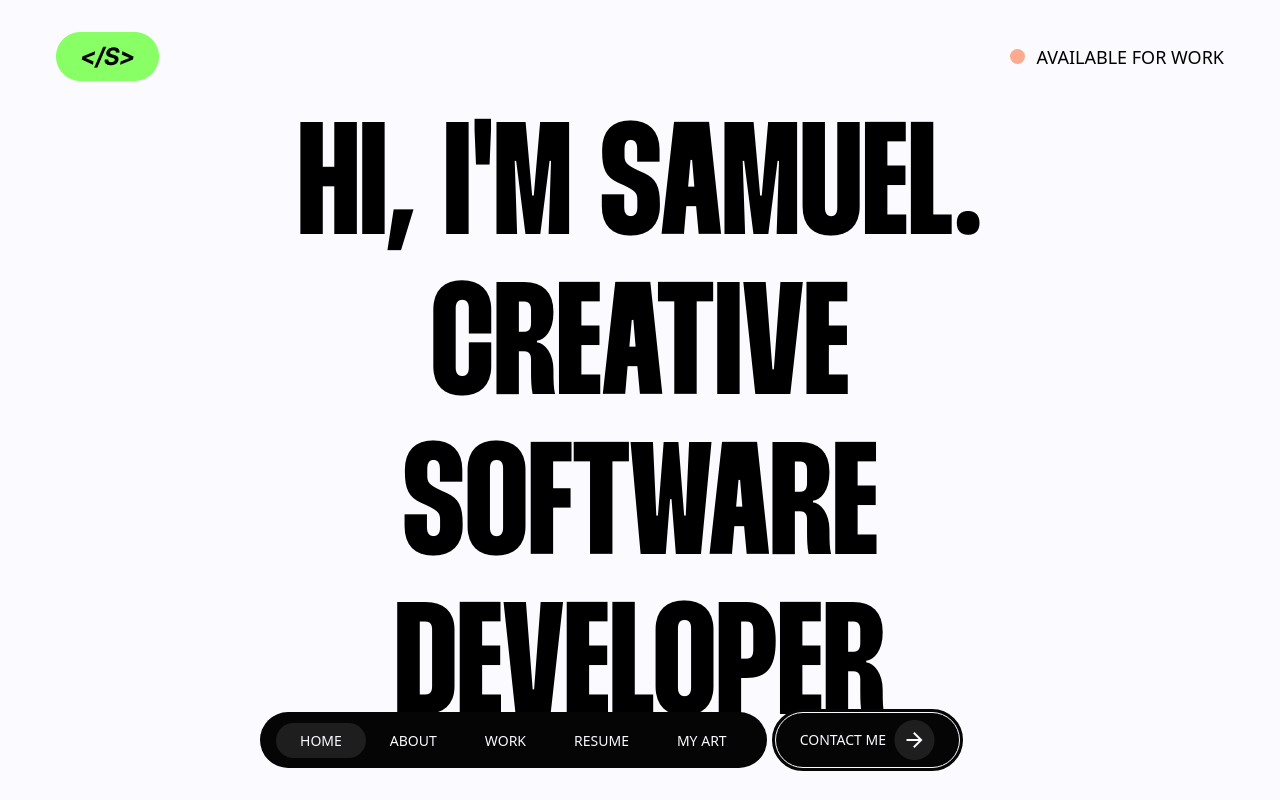
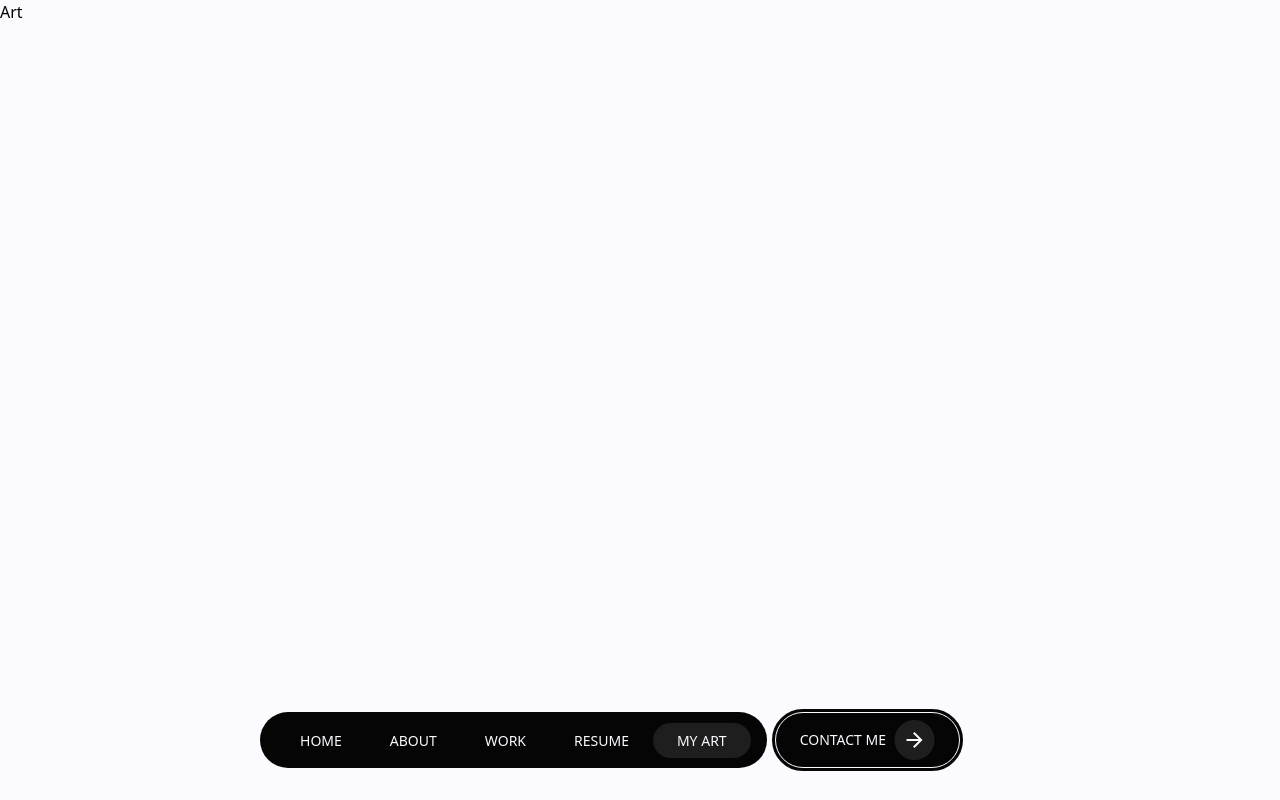
Before and after one commit to artoftadashi/portfolio-react, a React (Vite) app: page /art in a window 1280 px wide. Shown: the top 800 px of the page. Built offline with nearby package versions, Linux system fonts and the light colour scheme.

Commit message:
added routing

```diff
--- a/package.json
+++ b/package.json
@@ -18,7 +18,8 @@
     "@mui/base": "^5.0.0-beta.58",
     "framer-motion": "^11.11.1",
     "react": "^18.3.1",
-    "react-dom": "^18.3.1"
+    "react-dom": "^18.3.1",
+    "react-router-dom": "^6.26.2"
   },
   "devDependencies": {
     "@eslint/js": "^9.11.1",
--- a/src/App.jsx
+++ b/src/App.jsx
@@ -1,35 +1,22 @@
-import { useState } from "react";
-import About from "./components/About";
-import Header from "./components/Header";
-import Navbar from "./components/Navbar";
-import Marquee from "./components/Marquee";
-import RecentWork from "./components/RecentWork";
-import Experience from "./components/Experience";
-import Contact from "./components/Contact";
+import { BrowserRouter, Routes, Route } from "react-router-dom";
+import Home from "./pages/Home";
+import Art from "./pages/Art";
+import AboutPage from "./pages/AboutPage";
+import NoPage from "./pages/NoPage";
 
 function App() {
-  const [selectedLink, setSelectedLink] = useState("home");
-  function handleSelect(link) {
-    setSelectedLink(link);
-  }
-
   return (
-    <>
-      <Header />
-      <div className="w-[70vw] flex items-center mb-16 mx-auto">
-        <h1 className="text-[10rem] font-bold uppercase  text-center font-[Thunder] leading-[10rem]">
-          Hi, i'm samuel. Creative Software Developer
-        </h1>
-      </div>
-      <About />
-      <Marquee />
-      <RecentWork />
-      <Marquee />
-      <Experience />
-      <Contact />
-
-      <Navbar selectedLink={selectedLink} onSelect={handleSelect} />
-    </>
+    <div>
+      <BrowserRouter>
+        <Routes>
+          <Route index element={<Home />} />
+          <Route path="/home" element={<Home />} />
+          <Route path="/about" element={<AboutPage />} />
+          <Route path="/art" element={<Art />} />
+          <Route path="*" element={<NoPage />} />
+        </Routes>
+      </BrowserRouter>
+    </div>
   );
 }
 
--- a/src/components/Navbar.jsx
+++ b/src/components/Navbar.jsx
@@ -11,11 +11,13 @@ export default function Navbar({ selectedLink, onSelect }) {
           title="home"
           onSelect={() => onSelect("home")}
           isSelected={selectedLink === "home"}
+          link="/home"
         />
         <NavbarLink
           title="about"
           onSelect={() => onSelect("about")}
           isSelected={selectedLink === "about"}
+          link="/about"
         />
         <NavbarLink
           title="work"
@@ -31,6 +33,7 @@ export default function Navbar({ selectedLink, onSelect }) {
           title="my art"
           onSelect={() => onSelect("my art")}
           isSelected={selectedLink === "my art"}
+          link="/art"
         />
       </ol>
       <button className="flex items-center gap-2 text-[#FAFAFF] text-sm bg-[#050505] px-6 py-1 rounded-full double-border">
--- /dev/null
+++ b/src/pages/AboutPage.jsx
@@ -0,0 +1,15 @@
+import Navbar from "../components/Navbar";
+import { useState } from "react";
+
+export default function AboutPage() {
+  const [selectedLink, setSelectedLink] = useState("about");
+  function handleSelect(link) {
+    setSelectedLink(link);
+  }
+  return (
+    <>
+      <h3>About</h3>
+      <Navbar selectedLink={selectedLink} onSelect={handleSelect} />
+    </>
+  );
+}
--- /dev/null
+++ b/src/pages/Art.jsx
@@ -0,0 +1,15 @@
+import Navbar from "../components/Navbar";
+import { useState } from "react";
+
+export default function Art() {
+  const [selectedLink, setSelectedLink] = useState("my art");
+  function handleSelect(link) {
+    setSelectedLink(link);
+  }
+  return (
+    <>
+      <h3>Art</h3>
+      <Navbar selectedLink={selectedLink} onSelect={handleSelect} />
+    </>
+  );
+}
--- /dev/null
+++ b/src/pages/Home.jsx
@@ -0,0 +1,34 @@
+import { useState } from "react";
+import About from "../components/About";
+import Header from "../components/Header";
+import Navbar from "../components/Navbar";
+import Marquee from "../components/Marquee";
+import RecentWork from "../components/RecentWork";
+import Experience from "../components/Experience";
+import Contact from "../components/Contact";
+
+export default function Home() {
+  const [selectedLink, setSelectedLink] = useState("home");
+  function handleSelect(link) {
+    setSelectedLink(link);
+  }
+
+  return (
+    <>
+      <Header />
+      <div className="w-[70vw] flex items-center mb-16 mx-auto">
+        <h1 className="text-[10rem] font-bold uppercase  text-center font-[Thunder] leading-[10rem]">
+          Hi, i'm samuel. Creative Software Developer
+        </h1>
+      </div>
+      <About />
+      <Marquee />
+      <RecentWork />
+      <Marquee />
+      <Experience />
+      <Contact />
+
+      <Navbar selectedLink={selectedLink} onSelect={handleSelect} />
+    </>
+  );
+}
--- /dev/null
+++ b/src/pages/NoPage.jsx
@@ -0,0 +1,3 @@
+export default function NoPage() {
+  return <h1>error 404: page not found</h1>;
+}
```
Also changed, not shown: 1 other file (tests, documents, lock files or other folders).
